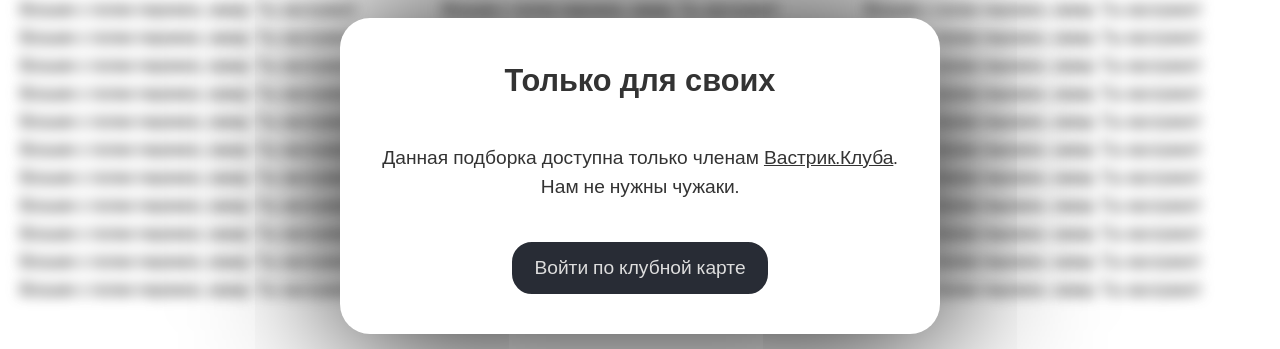
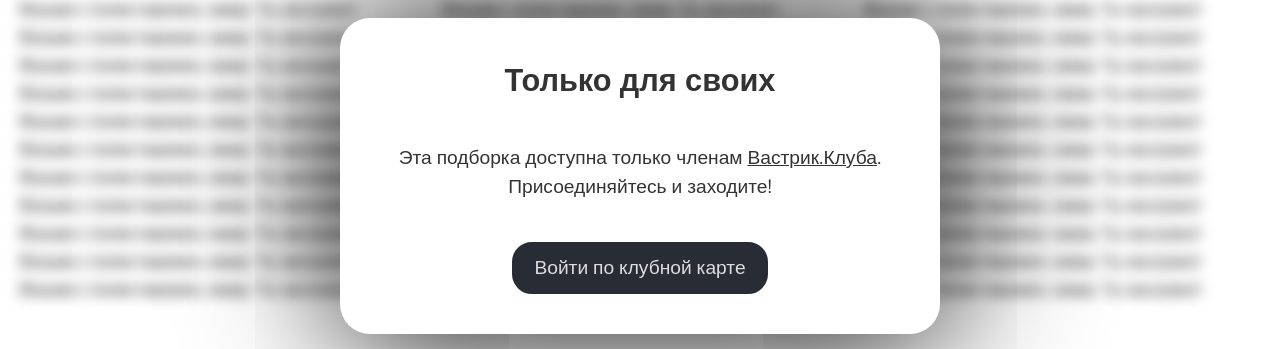
Before and after one commit to vas3k/infomate.club, a Django app: template templates/board_no_access.html in a window 1280 px wide. Shown: the part 482-831 px from the top of the page. Run offline with Django 3.2, Linux system fonts and the light colour scheme; the template is opened without the code that fills it, so the values that code supplies are empty; some libraries are stand-ins or nearby versions.

Commit message:
Fix wording

```diff
--- a/templates/board_no_access.html
+++ b/templates/board_no_access.html
@@ -219,8 +219,8 @@
         <div class="block-login-window">
             <span class="block-login-title">Только для своих</span>
             <span class="block-login-description">
-                Данная подборка доступна только членам <a href="https://vas3k.ru/club/">Вастрик.Клуба</a>.
-                Нам не нужны чужаки.
+                Эта подборка доступна только членам <a href="https://vas3k.ru/club/" target="_blank">Вастрик.Клуба</a>.
+                Присоединяйтесь и заходите!
             </span>
             <a href="{% url "login" %}?redirect={{ settings.APP_HOST }}{% url "board" board.slug %}" class="button block-login-button">Войти по клубной карте</a>
         </div>
```
